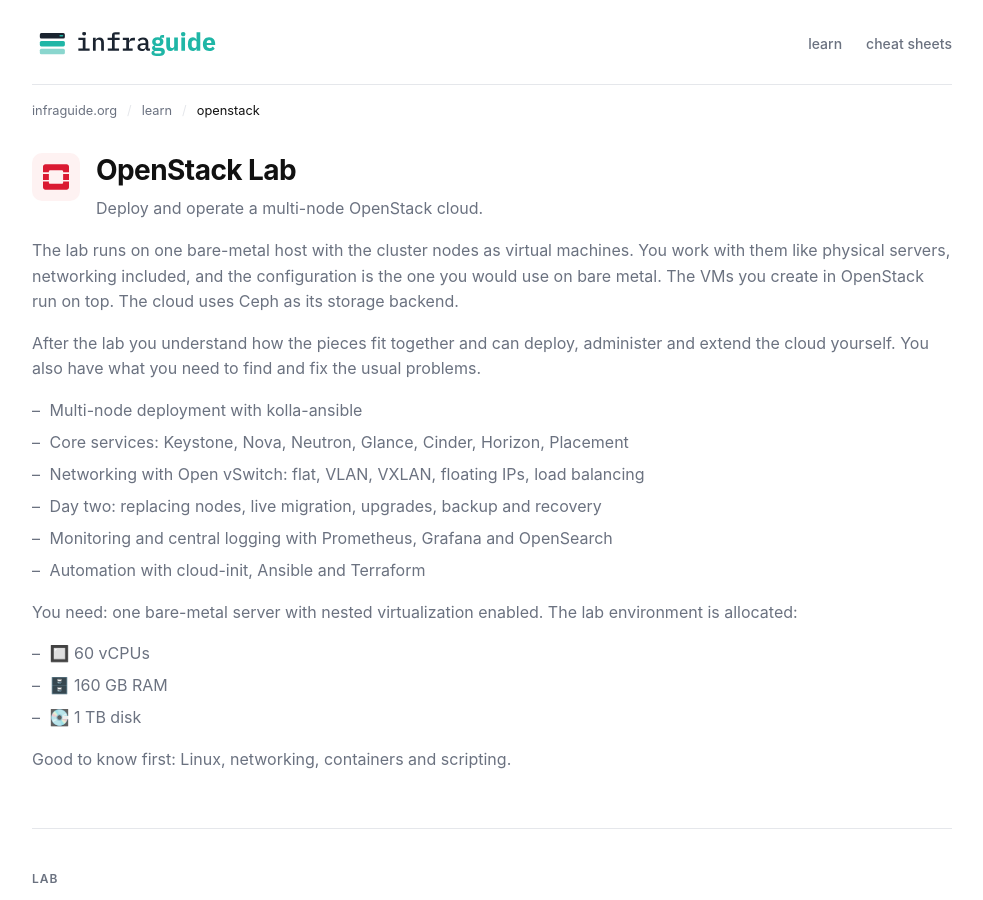
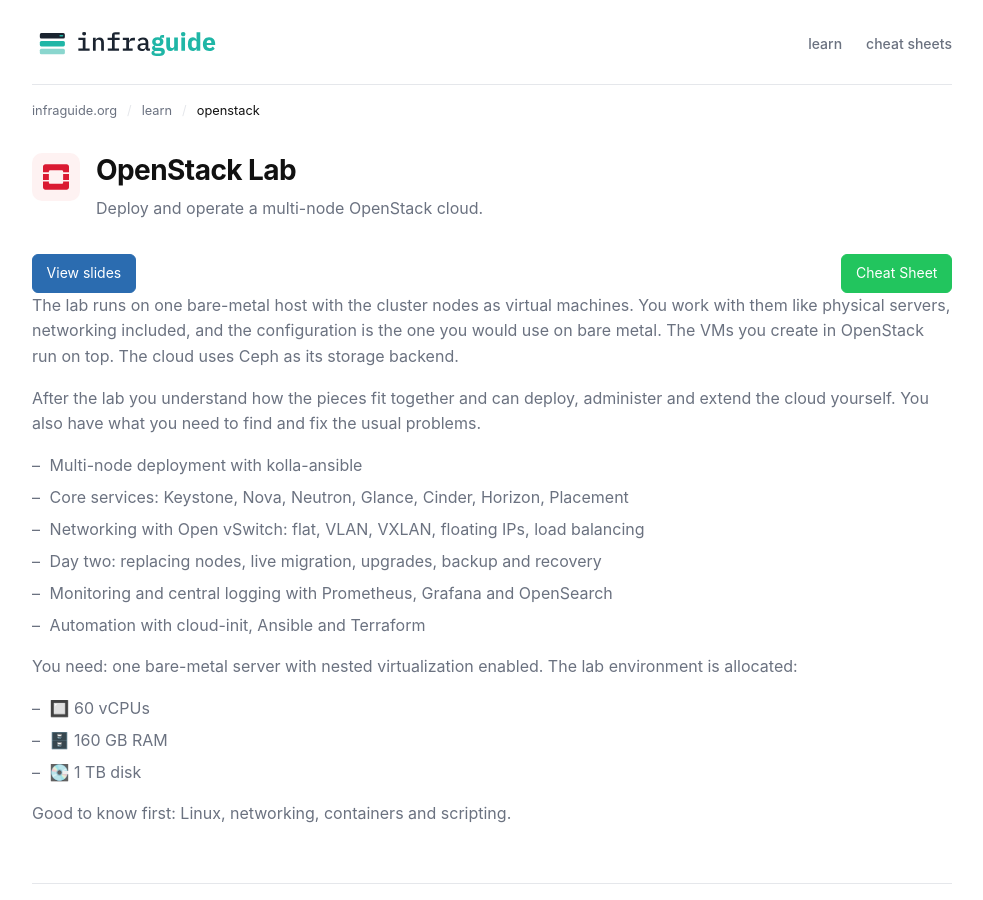
Before and after one commit to codecap/infraguide, a Jekyll site: the page built from learn/openstack/index.md, in a window 1280 px wide and 900 px high. Shown: the whole window, without its empty margins (148-1131 px from the left). Built offline with Jekyll 4.4.1, drawn with Linux system fonts in a browser that asks for light colours; comment, search, counter and statistics services are not loaded.

Commit message:
Add slides/cheat sheet buttons to lab page hero
Repeats the View slides and Cheat Sheet buttons right after the lead
so they are visible without scrolling to the bottom section.

Co-Authored-By: Claude Sonnet 5 <noreply@anthropic.com>

```diff
--- a/learn/openstack/index.md
+++ b/learn/openstack/index.md
@@ -19,6 +19,10 @@ breadcrumbs:
         Deploy and operate a multi-node OpenStack cloud.
       </p>
     </div>
+  </div>
+  <div class="slides-grid">
+    <a class="slide-link slide-link--primary" href="{{ '/learn/openstack/slides.html' | relative_url }}">View slides</a>
+    <a class="slide-link slide-link--cheatsheet" href="{{ '/cheat-sheets/openstack/' | relative_url }}">Cheat Sheet</a>
   </div>
   <p>
     The lab runs on one bare-metal host with the cluster nodes as virtual
```
Also changed, not shown: learn/ceph/index.md (+4 -0 lines).
